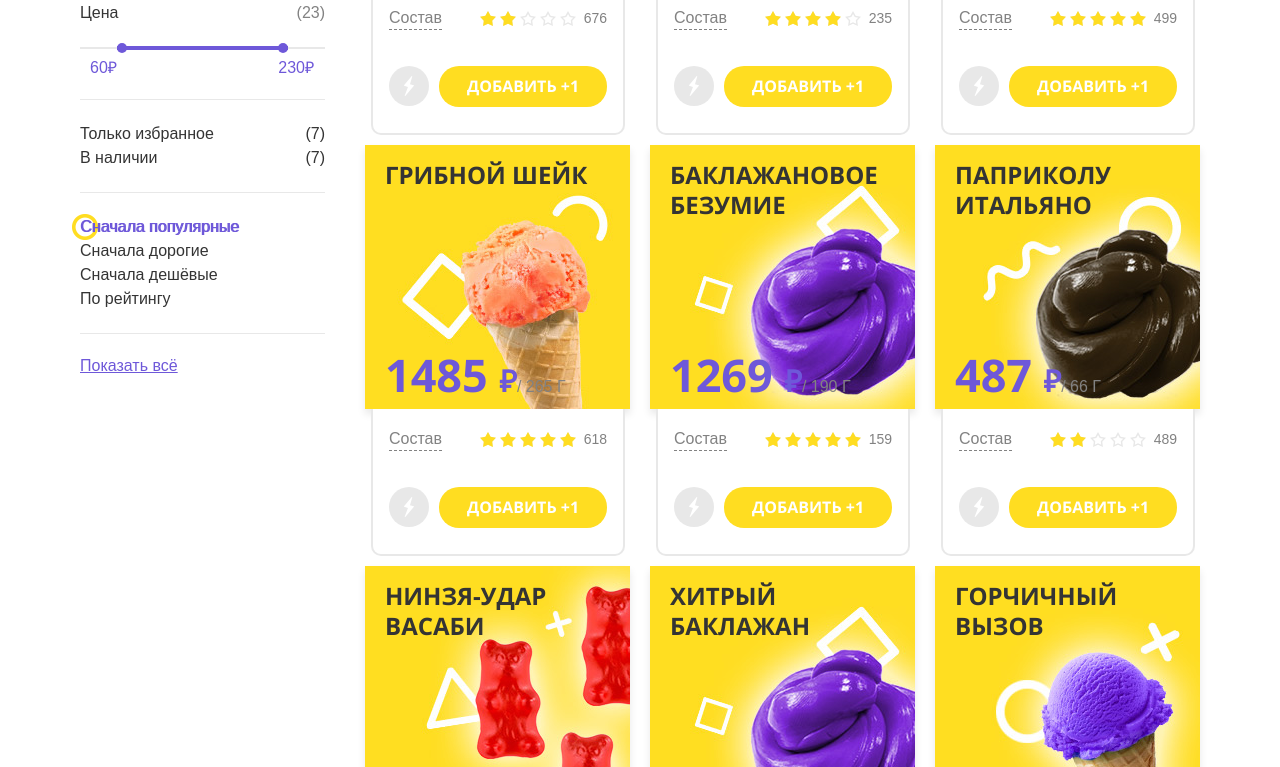
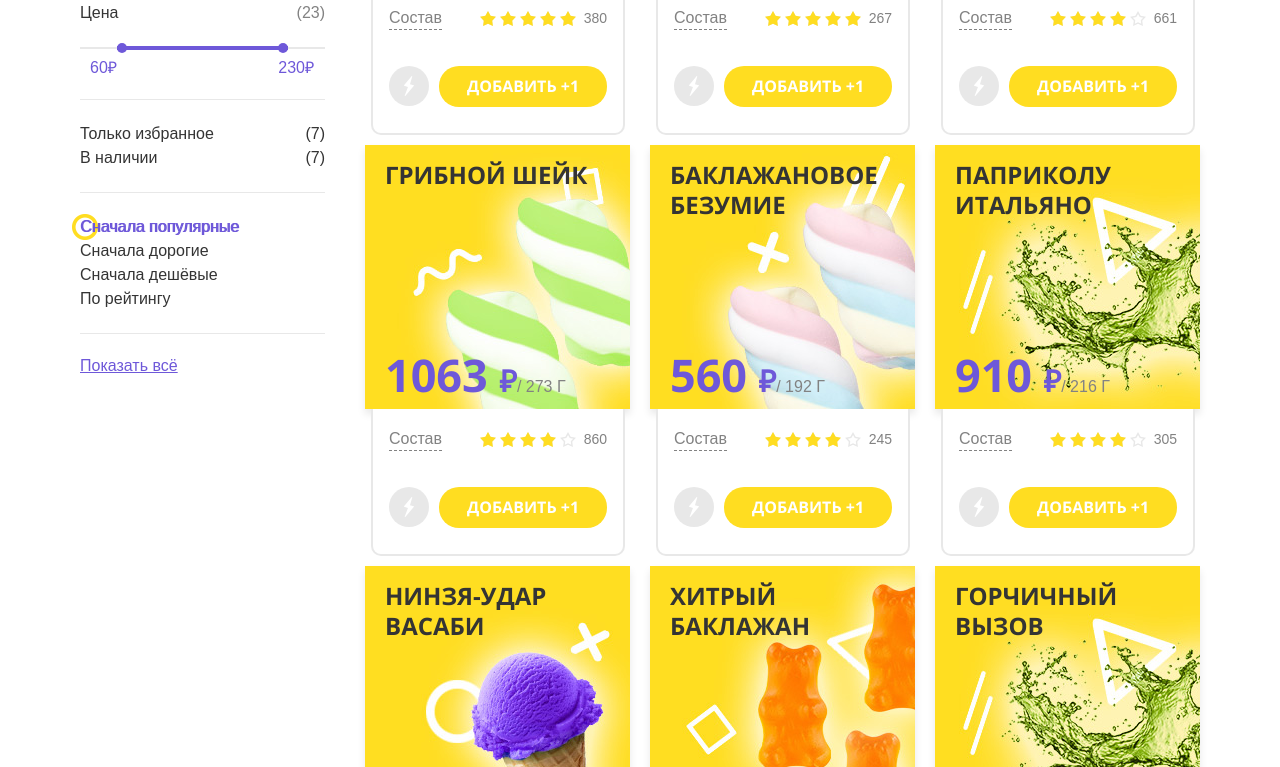
Before and after one commit to vitali-usik/469347-candyshop, a website: page index.html in a window 1280 px wide. Shown: the part 656-1423 px from the top of the page. Drawn offline with Linux system fonts and the light colour scheme; files whose address does not match are found by name.

Commit message:
add data modul

```diff
--- a/index.html
+++ b/index.html
@@ -445,7 +445,7 @@
   </template>
 
   <template id="card-order">
-    <article class="goods_card card-order">
+    <article class="goods__card card-order">
       <a href="#" class="card-order__close">Удалить товар</a>
       <header class="card-order__header">
         <h3 class="card-order__title">Нинзя-удар васаби</h3>
@@ -483,7 +483,7 @@
     </div>
   </template>
   <script src="js/utils.js"></script>
-  <script src="js/goods.js"></script>
+  <script src="js/data.js"></script>
   <script src="js/filters.js"></script>
   <script src="js/payment.js"></script>
   <script src="js/delivery.js"></script>
--- /dev/null
+++ b/js/data.js
@@ -0,0 +1,240 @@
+'use strict';
+
+(function () {
+  // константы для генерации товаров
+  var GOODS_AMOUNT = 26;
+  var GOOD_NAMES = [
+    'Чесночные сливки',
+    'Огуречный педант',
+    'Молочная хрюша',
+    'Грибной шейк',
+    'Баклажановое безумие',
+    'Паприколу итальяно',
+    'Нинзя-удар васаби',
+    'Хитрый баклажан',
+    'Горчичный вызов',
+    'Кедровая липучка',
+    'Корманный портвейн',
+    'Чилийский задира',
+    'Беконовый взрыв',
+    'Арахис vs виноград',
+    'Сельдерейная душа',
+    'Початок в бутылке',
+    'Чернющий мистер чеснок',
+    'Раша федераша',
+    'Кислая мина',
+    'Кукурузное утро',
+    'Икорный фуршет',
+    'Новогоднее настроение',
+    'С пивком потянет',
+    'Мисс креветка',
+    'Бесконечный взрыв',
+    'Невинные винные',
+    'Бельгийское пенное',
+    'Острый язычок'];
+
+  var NUMBERS = ['one', 'two', 'three', 'four', 'five'];
+
+  var PICTURE_ROUTES = [
+    'gum-cedar.jpg',
+    'gum-chile.jpg',
+    'gum-eggplant.jpg',
+    'gum-mustard.jpg',
+    'gum-portwine.jpg',
+    'gum-wasabi.jpg',
+    'ice-cucumber.jpg',
+    'ice-eggplant.jpg',
+    'ice-garlic.jpg',
+    'ice-italian.jpg',
+    'ice-mushroom.jpg',
+    'ice-pig.jpg',
+    'marmalade-beer.jpg',
+    'marmalade-caviar.jpg',
+    'marmalade-corn.jpg',
+    'marmalade-new-year.jpg',
+    'marmalade-sour.jpg',
+    'marshmallow-bacon.jpg',
+    'marshmallow-beer.jpg',
+    'marshmallow-shrimp.jpg',
+    'marshmallow-spicy.jpg',
+    'marshmallow-wine.jpg',
+    'soda-bacon.jpg',
+    'soda-celery.jpg',
+    'soda-cob.jpg',
+    'soda-garlic.jpg',
+    'soda-peanut-grapes.jpg',
+    'soda-russian.jpg'
+  ];
+  var PATH = 'img/cards/';
+
+  var GOOD_INGRIDIENTS = [
+    'молоко',
+    'сливки',
+    'вода',
+    'пищевой краситель',
+    'патока',
+    'ароматизатор бекона',
+    'ароматизатор свинца',
+    'ароматизатор дуба, идентичный натуральному',
+    'ароматизатор картофеля',
+    'лимонная кислота',
+    'загуститель',
+    'эмульгатор',
+    'консервант: сорбат калия',
+    'посолочная смесь: соль, нитрит натрия',
+    'ксилит',
+    'карбамид',
+    'вилларибо',
+    'виллабаджо'
+  ];
+
+  var MIN_VALUE_AMOUNT = 0;
+  var MAX_VALUE_AMOUNT = 20;
+
+  var MIN_VALUE_PRICE = 100;
+  var MAX_VALUE_PRICE = 1500;
+
+  var MIN_VALUE_WEIGHT = 30;
+  var MAX_VALUE_WEIGHT = 300;
+
+  var MIN_RATING_VALUE = 1;
+  var MAX_RATING_VALUE = 5;
+
+  var MIN_RATING_NUMBER = 10;
+  var MAX_RATING_NUMBER = 900;
+
+  var MIN_ENERGY_VALUE = 70;
+  var MAX_ENERGY_VALUE = 500;
+
+  var PRICE_AMOUNT_NODE_INDEX = 0;
+  var PRICE_WEIGHT_NODE_INDEX = 2;
+
+  var catalogCards = document.querySelector('.catalog__cards');
+  var basketCards = document.querySelector('.goods__cards');
+
+  // создание массива товаров
+  var createArrayOfGoods = function (count) {
+    var generateGoods = [];
+    for (var j = 0; j < count; j++) {
+      generateGoods.push(
+          {
+            'id': j,
+            'name': GOOD_NAMES[j],
+            'picture': PATH + window.utils.getRandomElement(PICTURE_ROUTES),
+            'amount': window.utils.getRandomValue(MIN_VALUE_AMOUNT, MAX_VALUE_AMOUNT),
+            'price': window.utils.getRandomValue(MIN_VALUE_PRICE, MAX_VALUE_PRICE),
+            'weight': window.utils.getRandomValue(MIN_VALUE_WEIGHT, MAX_VALUE_WEIGHT),
+            'rating': {
+              'value': window.utils.getRandomValue(MIN_RATING_VALUE, MAX_RATING_VALUE),
+              'number': window.utils.getRandomValue(MIN_RATING_NUMBER, MAX_RATING_NUMBER)},
+            'nutritionFacts': {
+              'sugar': window.utils.getRandomBoolean(),
+              'energy': window.utils.getRandomValue(MIN_ENERGY_VALUE, MAX_ENERGY_VALUE),
+              'contents': window.utils.getRandomContent(GOOD_INGRIDIENTS)
+            }});
+    }
+    return generateGoods;
+  };
+
+  // добавление класса в зависимости от количества товара
+  var checkAvailability = function (element, good) {
+    if (good.amount < 6) {
+      element.classList.remove('card--in-stock');
+    }
+    if (good.amount > 0) {
+      element.classList.add('card--little');
+    } else {
+      element.classList.add('card--soon');
+    }
+  };
+
+  // добавление класса в зависимости от рейтинга
+  var checkRating = function (element, good) {
+    if (good.rating.value !== 5) {
+      var rating = element.querySelector('.stars__rating');
+      rating.classList.remove('stars__rating--five');
+      rating.classList.add('stars__rating--' + NUMBERS[good.rating.value]);
+    }
+  };
+
+  // добавление значения в зависимости от состава товара
+  var setNutrition = function (element, good) {
+    var nutrition = element.querySelector('.card__characteristic');
+    nutrition.textContent = good.nutritionFacts.sugar ? 'Содержит сахар' : 'Без сахара';
+  };
+
+  // создание карточки в DOM
+  var createDomCard = function (item) {
+    var cardTemplate = document.querySelector('#card').content.querySelector('.catalog__card');
+    var cardElement = cardTemplate.cloneNode(true);
+
+    checkAvailability(cardElement, item);
+
+    var picture = cardElement.querySelector('.card__img');
+    picture.src = item.picture;
+    picture.alt = item.name;
+
+    cardElement.querySelector('.card__title').textContent = item.name;
+
+    var price = cardElement.querySelector('.card__price');
+    price.childNodes[PRICE_AMOUNT_NODE_INDEX].textContent = item.price + ' ';
+    price.childNodes[PRICE_WEIGHT_NODE_INDEX].textContent = '/ ' + item.weight + ' Г';
+
+    checkRating(cardElement, item);
+    cardElement.querySelector('.star__count').textContent = item.rating.number;
+    setNutrition(cardElement, item);
+    cardElement.querySelector('.card__composition-list').textContent = item.nutritionFacts.contents;
+
+    return cardElement;
+  };
+
+  // создание карточки товара (корзина) в DOM
+  var createBasketCard = function (item) {
+    var content = basketCards.cloneNode(true);
+
+    var picture = content.querySelector('.card-order__img');
+    picture.src = item.picture;
+    picture.alt = item.name;
+
+    content.querySelector('.card-order__title').textContent = item.name;
+
+    var price = content.querySelector('.card-order__price');
+    price.textContent = item.price + ' ₽';
+
+    content.querySelector('.card-order__count').value = item.amount;
+
+    return content;
+  };
+
+  // отрисовка карточек
+  var renderCards = function (count, block) {
+    var renderGoods = createArrayOfGoods(count);
+    var fragment = document.createDocumentFragment();
+    switch (block) {
+      case 'catalog':
+        renderGoods.forEach(function (good) {
+          var renderCard = createDomCard(good);
+          fragment.appendChild(renderCard);
+        });
+        break;
+      case 'goods':
+        renderGoods.forEach(function (good) {
+          var card = createBasketCard(good);
+          fragment.appendChild(card);
+        });
+        break;
+    }
+    return fragment;
+
+  };
+  catalogCards.classList.remove('catalog__cards--load');
+  catalogCards.querySelector('.catalog__load').classList.add('visually-hidden');
+  catalogCards.appendChild(renderCards(GOODS_AMOUNT, 'catalog'));
+
+  window.data = {
+    createArrayOfGoods: createArrayOfGoods,
+    createDomCard: createDomCard,
+    createBasketCard: createBasketCard,
+    renderCards: renderCards
+  };
+})();
```
